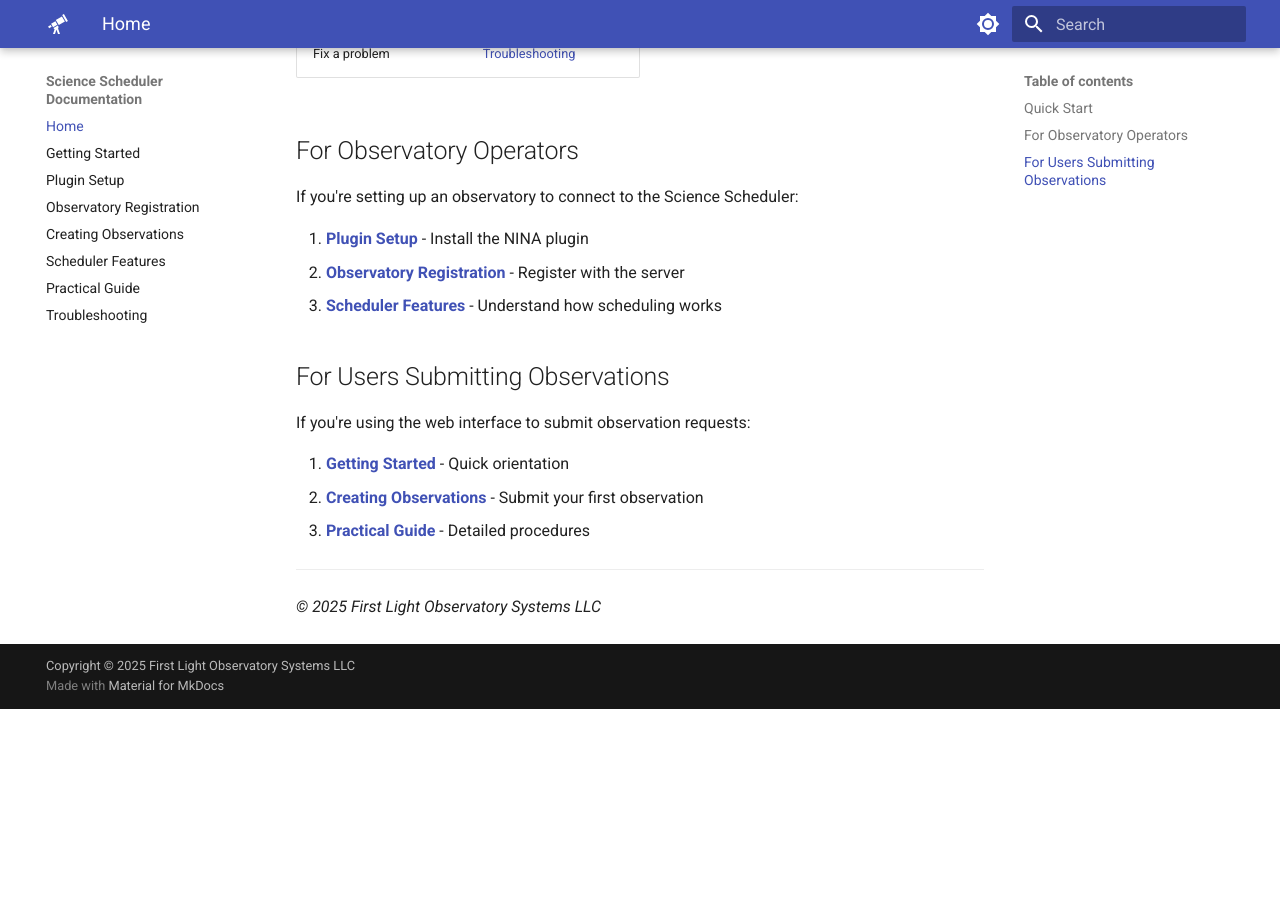
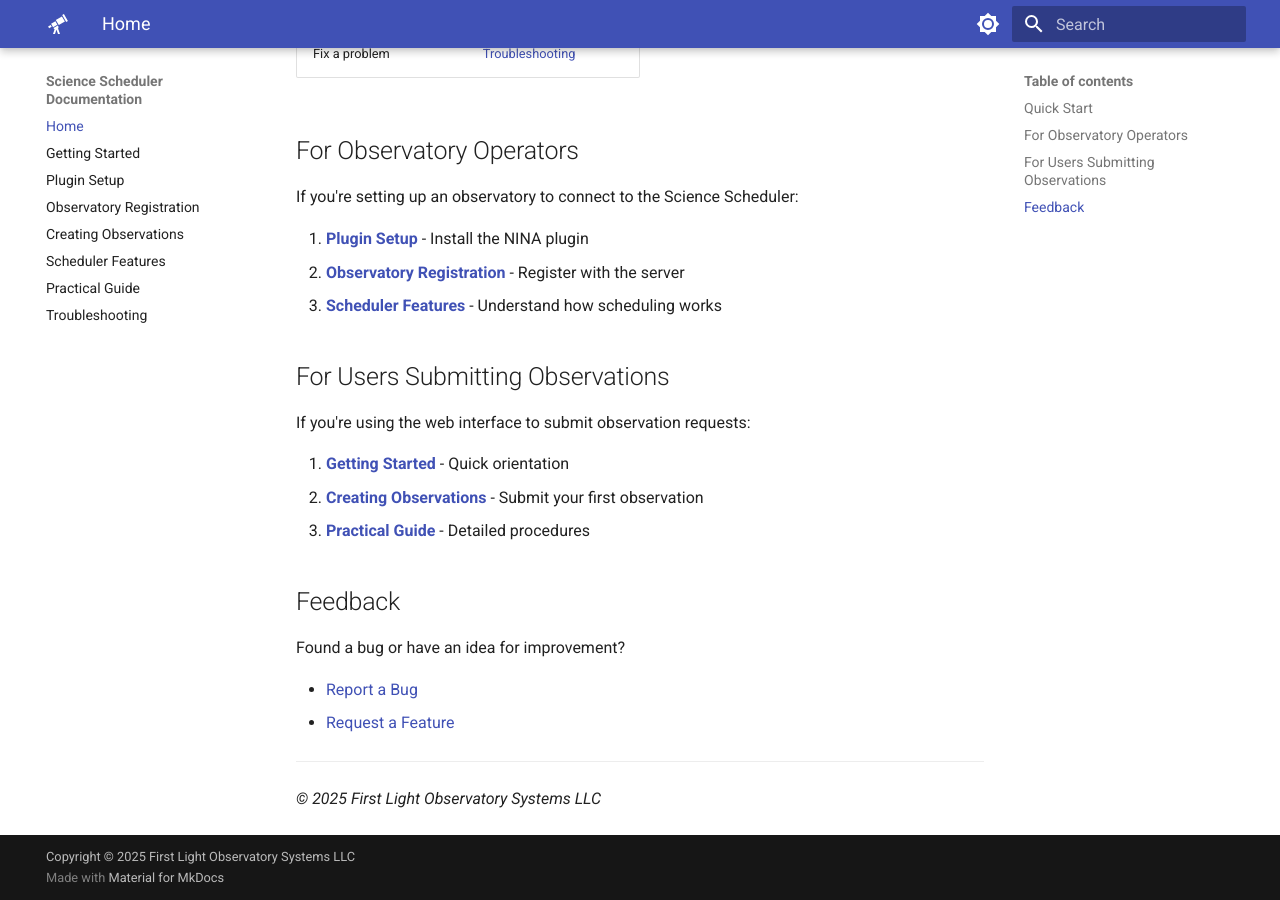
Before and after one commit to First-Light-Systems/nina-scheduler-docs, an MkDocs documentation site: the page built from docs/index.md, in a window 1280 px wide and 900 px high, scrolled down 514 px. Built offline with MkDocs 1.6.1 and Material for MkDocs 9.7.7, drawn with Linux system fonts in a browser that asks for light colours; before the commit the page ends 1223 px from its top, so only the background shows below that.

Commit message:
Add issue templates and feedback links in docs

```diff
--- a/docs/index.md
+++ b/docs/index.md
@@ -29,6 +29,13 @@ If you're using the web interface to submit observation requests:
 2. **[Creating Observations](CREATING_OBSERVATIONS.md)** - Submit your first observation
 3. **[Practical Guide](USER_GUIDE_PRACTICAL.md)** - Detailed procedures
 
+## Feedback
+
+Found a bug or have an idea for improvement?
+
+- [Report a Bug](https://github.com/First-Light-Systems/nina-scheduler-docs/issues/new?template=bug_report.md)
+- [Request a Feature](https://github.com/First-Light-Systems/nina-scheduler-docs/issues/new?template=feature_request.md)
+
 ---
 
 *© 2025 First Light Observatory Systems LLC*
```
Also changed, not shown: docs/TROUBLESHOOTING.md (+2 -1 lines), .github/ISSUE_TEMPLATE/bug_report.md (added), .github/ISSUE_TEMPLATE/feature_request.md (added), 1 other file.
